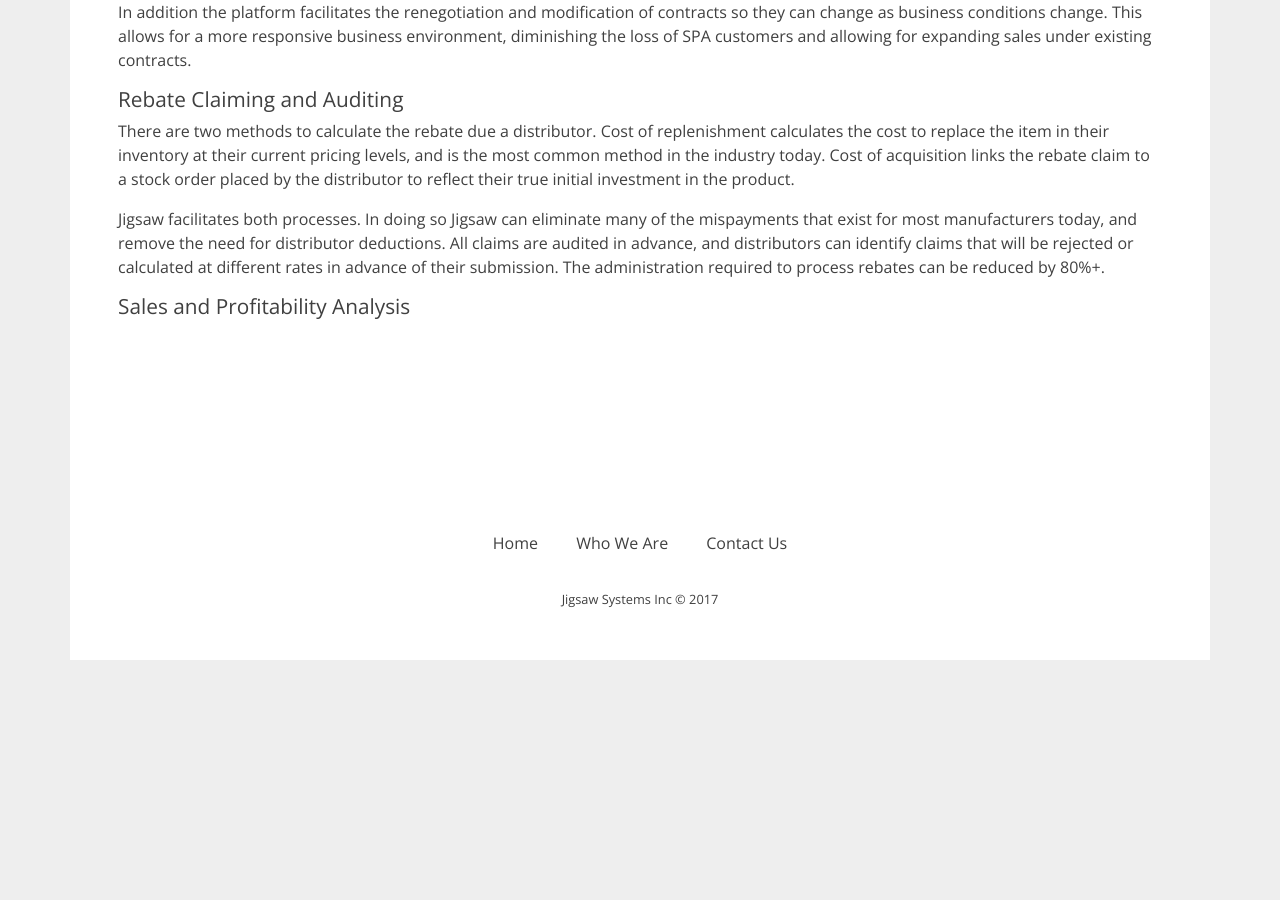
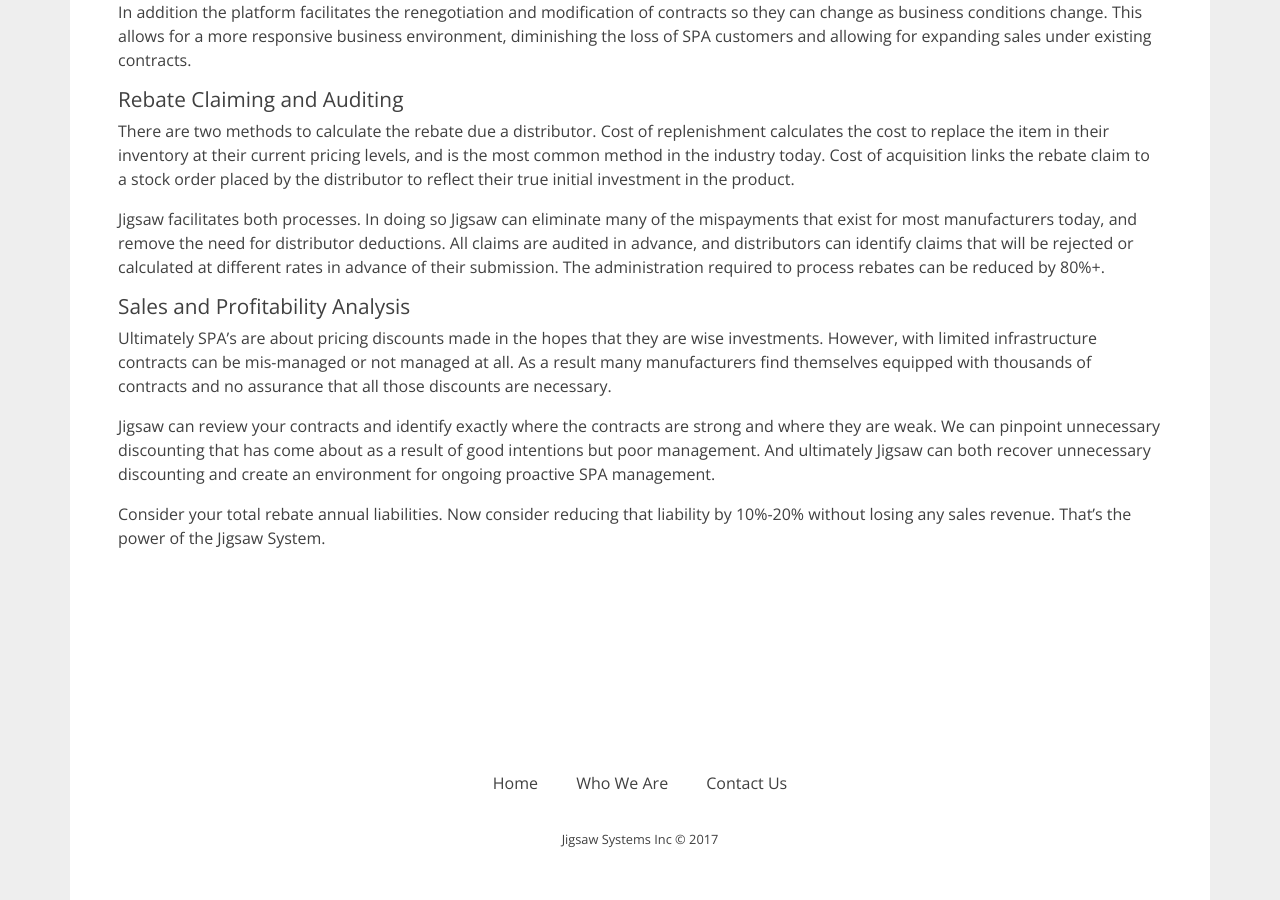
Before and after one commit to Codefully/jigsaw-redo, a Jekyll site: the page built from pages/manufacturers-spa.md, in a window 1280 px wide and 900 px high, scrolled down 722 px. Built offline with Jekyll 4.4.1, drawn with Linux system fonts in a browser that asks for light colours; nearby versions of some CDN libraries; some web fonts are replaced; before the commit the page ends 1382 px from its top, so only the background shows below that.

Commit message:
Updated Manufacturers Spa

```diff
--- a/pages/manufacturers-spa.md
+++ b/pages/manufacturers-spa.md
@@ -21,3 +21,9 @@ There are two methods to calculate the rebate due a distributor. Cost of repleni
 Jigsaw facilitates both processes. In doing so Jigsaw can eliminate many of the mispayments that exist for most manufacturers today, and remove the need for distributor deductions. All claims are audited in advance, and distributors can identify claims that will be rejected or calculated at different rates in advance of their submission. The administration required to process rebates can be reduced by 80%+.
 
 <h2 class="color-bluemt-2">Sales and Profitability Analysis</h2>
+
+Ultimately SPA's are about pricing discounts made in the hopes that they are wise investments. However, with limited infrastructure contracts can be mis-managed or not managed at all. As a result many manufacturers find themselves equipped with thousands of contracts and no assurance that all those discounts are necessary.
+
+Jigsaw can review your contracts and identify exactly where the contracts are strong and where they are weak. We can pinpoint unnecessary discounting that has come about as a result of good intentions but poor management. And ultimately Jigsaw can both recover unnecessary discounting and create an environment for ongoing proactive SPA management.
+
+Consider your total rebate annual liabilities. Now consider reducing that liability by 10%-20% without losing any sales revenue. That's the power of the Jigsaw System.
```
